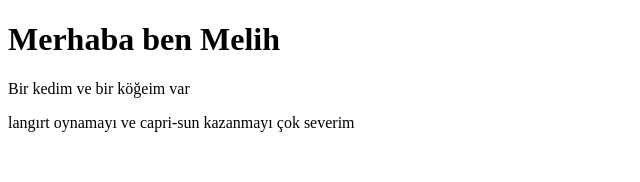
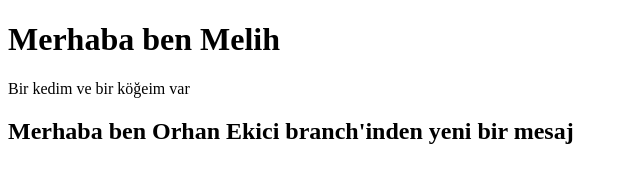
Before and after one commit to Melihcan28/git-calismalarim, a plain HTML site: page index.html in a window 1280 px wide. Shown: the whole page, without its empty margins (0-640 px from the left). Drawn offline with Linux system fonts and the light colour scheme.

Commit message:
Orhan ekici branch yazısı

```diff
--- a/index.html
+++ b/index.html
@@ -9,6 +9,7 @@
     <h1>Merhaba ben Melih</h1>
     <p>Bir kedim ve bir köğeim var</p>
 
-    <p>langırt oynamayı ve capri-sun kazanmayı çok severim</p>
+<h2>Merhaba ben Orhan Ekici branch'inden yeni bir mesaj</h2>
+
 </body>
 </html>
```
